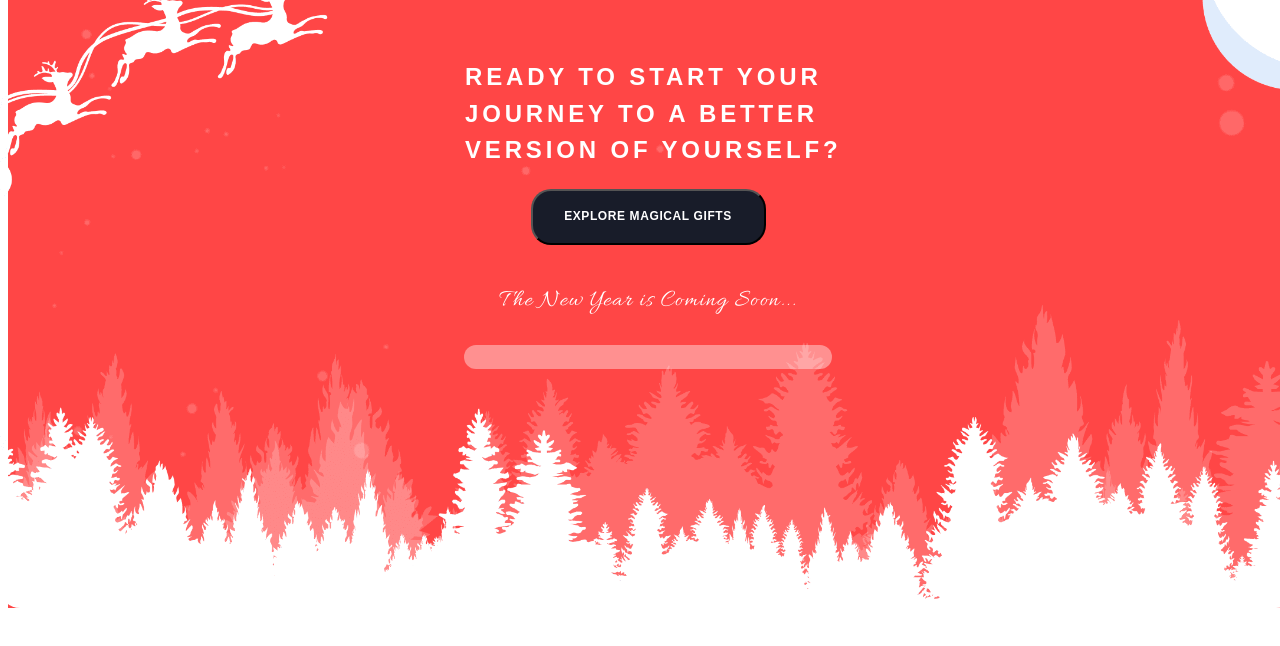
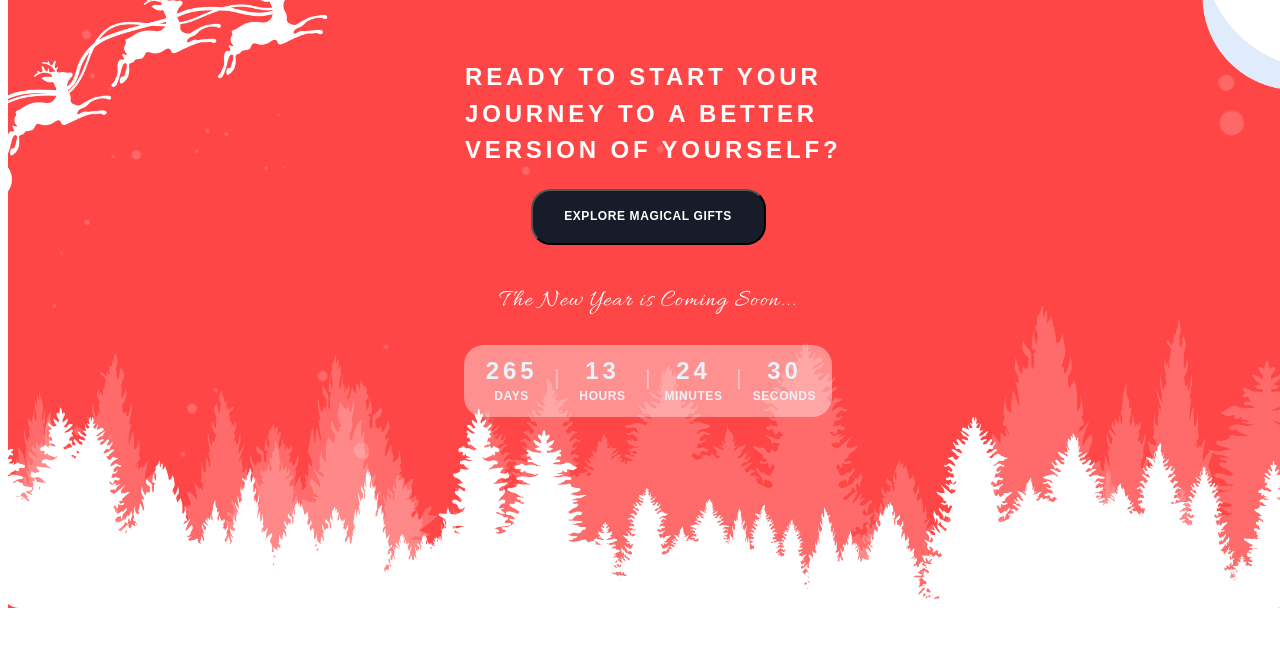
Before and after one commit to Rilion322/Shop, a plain HTML site: page pages/home/index.html in a window 1280 px wide. Shown: the part 2358-3004 px from the top of the page. Drawn offline with Linux system fonts and the light colour scheme; a web font is replaced by a local one.

Commit message:
feat: add timer at homepage

```diff
--- a/pages/home/index.html
+++ b/pages/home/index.html
@@ -190,7 +190,27 @@
                         <button class="button-primary"><span class="action-small">Explore Magical Gifts</span></button>
                         <div class="cta-timer-content">
                             <p class="caption">The New Year is Coming Soon...</p>
-                            <div class="cta-timer"></div>
+                            <div class="cta-timer">
+                                <div class="timer-unit">
+                                    <div class="header-2 timer-value" id="days">0</div>
+                                    <div class="header-4 timer-label">Days</div>
+                                </div>
+                                <div class="separator"></div>
+                                <div class="timer-unit">
+                                    <div class="header-2 timer-value" id="hours">0</div>
+                                    <div class="header-4 timer-label">hours</div>
+                                </div>
+                                <div class="separator"></div>
+                                <div class="timer-unit">
+                                    <div class="header-2 timer-value" id="minutes">0</div>
+                                    <div class="header-4 timer-label">minutes</div>
+                                </div>
+                                <div class="separator"></div>
+                                <div class="timer-unit">
+                                    <div class="header-2 timer-value" id="seconds">0</div>
+                                    <div class="header-4 timer-label">seconds</div>
+                                </div>
+                            </div>
                         </div>
                     </div>
                 </div>
--- a/pages/home/index.js
+++ b/pages/home/index.js
@@ -100,3 +100,23 @@ document.onkeydown = function(evt) {
       document.body.style.overflow = 'auto';
   }
 };
+
+// Начальная целевая дата (пример: 31 декабря 2025, 23:59:59)
+let endDate = new Date(2025, 11, 31, 23, 59, 59);
+function updateTimer() {
+  const now = new Date();
+  let diff = endDate - now;
+
+  const days = Math.floor(diff / (1000 * 60 * 60 * 24));
+  const hours = Math.floor((diff % (1000 * 60 * 60 * 24)) / (1000 * 60 * 60));
+  const minutes = Math.floor((diff % (1000 * 60 * 60)) / (1000 * 60));
+  const seconds = Math.floor((diff % (1000 * 60)) / 1000);
+
+  document.getElementById('days').textContent = days;
+  document.getElementById('hours').textContent = hours;
+  document.getElementById('minutes').textContent = minutes;
+  document.getElementById('seconds').textContent = seconds;
+}
+// Запуск таймера
+setInterval(updateTimer, 1000);
+updateTimer(); // Первоначальный вызов
--- a/pages/home/style.css
+++ b/pages/home/style.css
@@ -707,6 +707,24 @@ header{
     height: 72px;
     background: var(--static-white-40);
 }
+.timer-unit{
+    display: flex;
+    align-items: center;
+    justify-content: flex-start;
+    flex-direction: column;
+    gap: 0px;
+    width: 80px;
+    height: 52px;
+}
+.timer-value, .timer-label{
+    color: var(--content-background);
+}
+.separator{
+    border: 1px solid var(--static-white-40);
+    width: 20px;
+    height: 0px;
+    transform: rotate(90deg);
+}
 
 @keyframes modalopen {
     from {opacity: 0; transform: translateY(-50px);}
```
